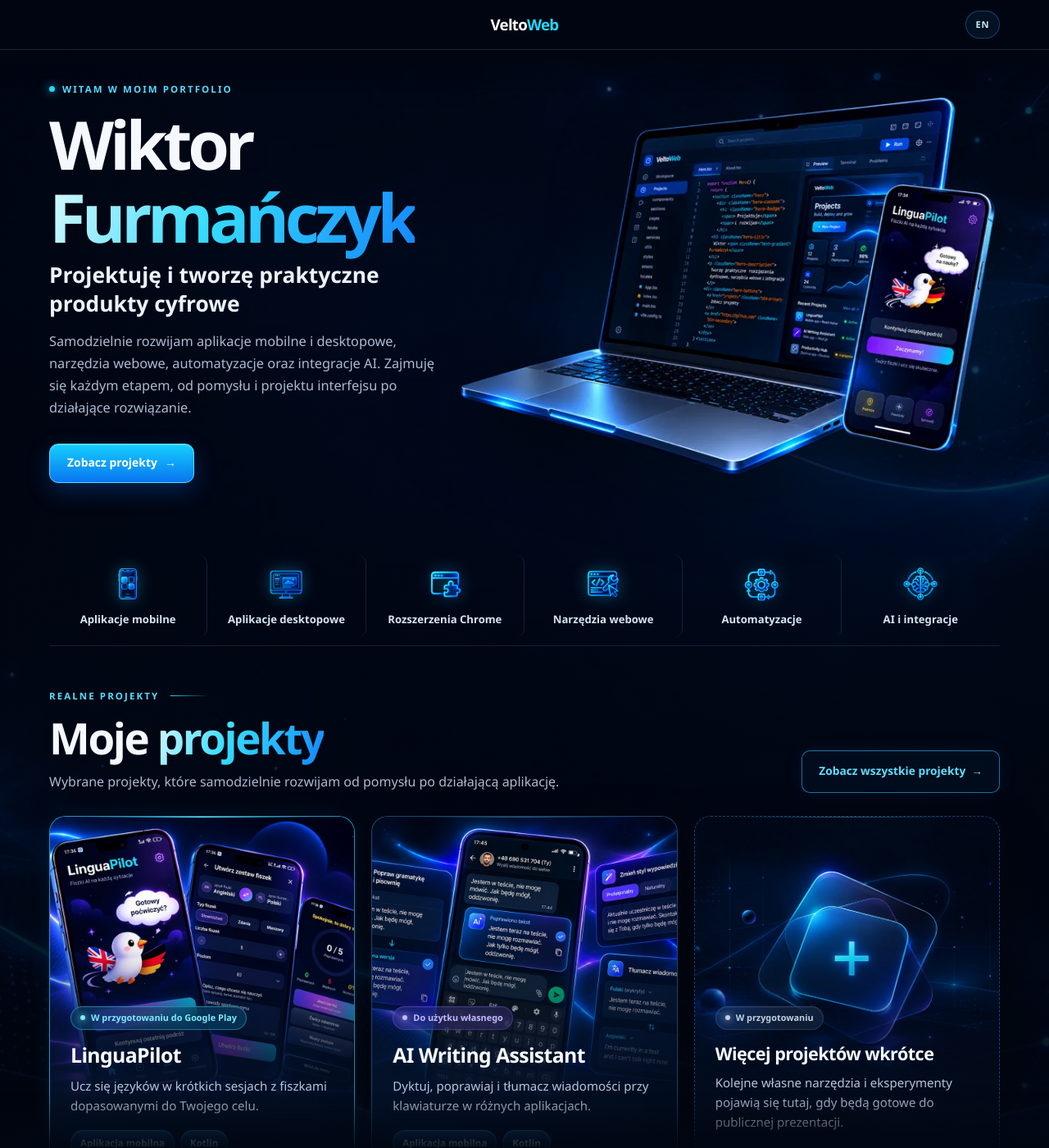
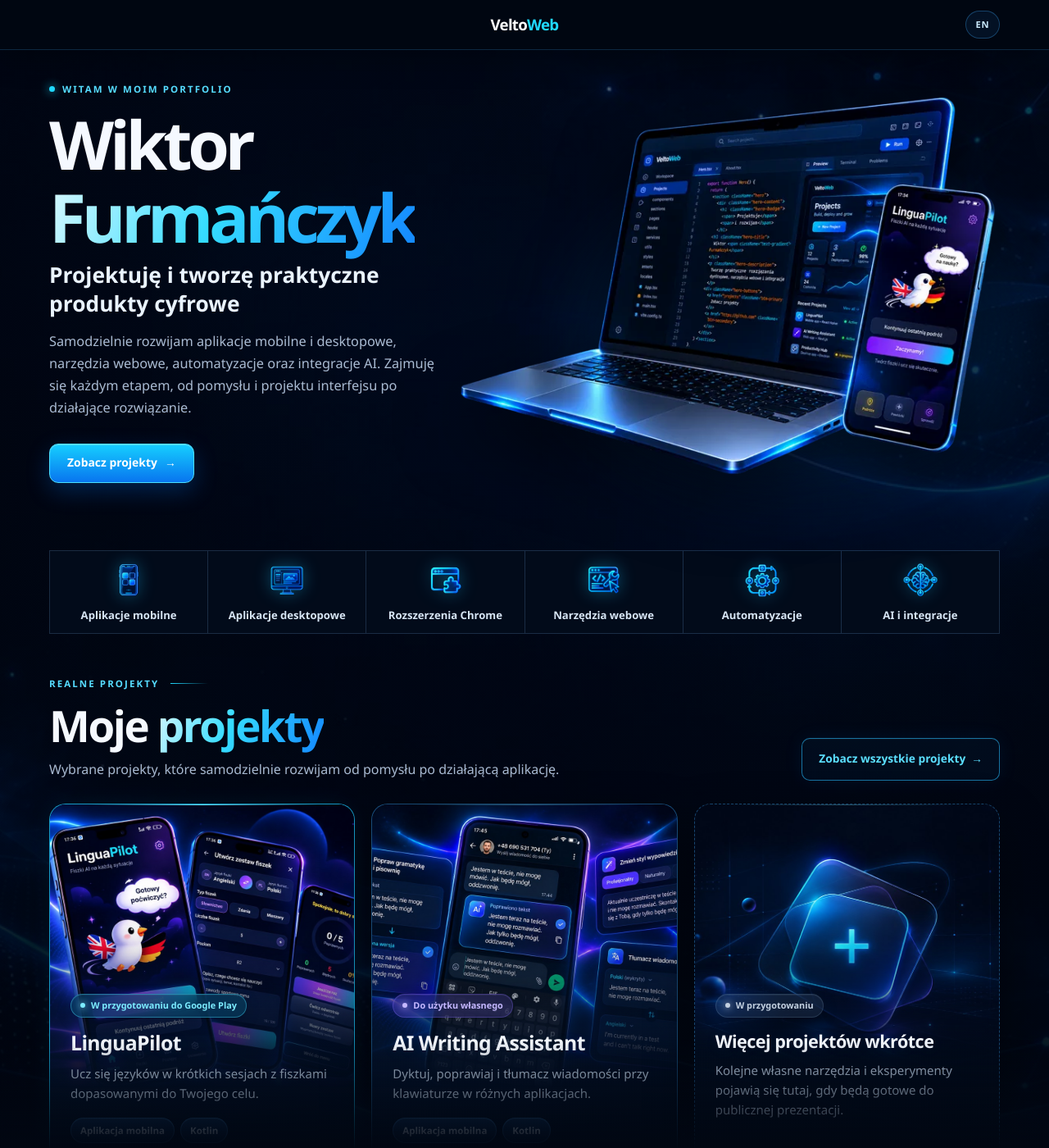
Before and after one commit to wiktor-furmanczyk/wiktor-furmanczyk.github.io, a Jekyll site: the page built from index.md, in a window 1280 px wide and 1400 px high. Shown: the whole window at 82% size. Built offline with Jekyll 4.4.1, drawn with Linux system fonts in a browser that asks for light colours.

Commit message:
style: unify icon grids and deepen scroll fade

```diff
--- a/assets/css/style.scss
+++ b/assets/css/style.scss
@@ -35,8 +35,9 @@ body {
   line-height: 1.65;
 }
 body::before, body::after { position: fixed; z-index: 90; right: 0; left: 0; content: ""; pointer-events: none; }
-body::before { top: 60px; height: 36px; background: linear-gradient(to bottom, rgba(1,7,18,.88), rgba(1,7,18,0)); }
-body::after { bottom: 0; height: 68px; background: linear-gradient(to top, rgba(1,7,18,.92), rgba(1,7,18,0)); }
+body::before { top: 60px; height: 92px; background: linear-gradient(to bottom, rgba(1,7,18,.98), rgba(1,7,18,.78) 24%, rgba(1,7,18,.3) 70%, rgba(1,7,18,0)); opacity: 0; transition: opacity .2s ease; }
+body.is-scrolled::before { opacity: 1; }
+body::after { bottom: 0; height: 132px; background: linear-gradient(to top, rgba(1,7,18,.98), rgba(1,7,18,.78) 24%, rgba(1,7,18,.3) 70%, rgba(1,7,18,0)); }
 
 a { color: inherit; }
 a:focus-visible, button:focus-visible { outline: 3px solid #8bebff; outline-offset: 4px; }
@@ -75,7 +76,7 @@ h3 { margin: 0; font-size: 1.06rem; letter-spacing: -0.025em; }
 .home-page .page-content { display: flex; flex-direction: column; gap: var(--home-section-gap); }
 .home-page { --home-section-gap: clamp(32px, 4vw, 56px); }
 .home-page .hero { padding-bottom: 0; }
-.home-page .expertise-strip { margin-bottom: 0; border-top: 0; }
+.home-page .expertise-strip { margin-bottom: 0; }
 .home-page .projects-section, .home-page .blog-section { padding-block: 0; }
 .home-page .site-footer { margin-top: var(--home-section-gap); }
 .eyebrow, .section-kicker { margin: 0 0 13px; color: #56dcff; font-size: 0.72rem; font-weight: 800; letter-spacing: .18em; text-transform: uppercase; }
@@ -104,14 +105,10 @@ h3 { margin: 0; font-size: 1.06rem; letter-spacing: -0.025em; }
 .hero-art::before { position: absolute; z-index: -1; width: 88%; height: 62%; right: -4%; bottom: 5%; content: ""; background: rgba(0, 137, 255, .2); filter: blur(58px); border-radius: 50%; }
 .hero-art img { width: min(760px, 112%); max-width: none; height: auto; filter: drop-shadow(0 32px 42px rgba(0,0,0,.55)); transform: translateX(-6%); }
 
-.expertise-strip { display: grid; grid-template-columns: repeat(6, minmax(0, 1fr)); margin-bottom: 0; padding: 6px 0 10px; background: transparent; border-bottom: 1px solid var(--border-soft); }
-.expertise-strip div { position: relative; display: grid; min-height: 100px; place-items: center; align-content: center; gap: 8px; padding: 10px 8px; color: #d7e5f4; border-right: 1px solid var(--border-soft); border-radius: 10px; font-size: .82rem; font-weight: 700; text-align: center; transition: color .2s ease, background .2s ease; }
-.expertise-strip div:last-child { border: 0; }
-.expertise-strip div::after { position: absolute; width: 34px; height: 2px; right: 0; bottom: 1px; left: 0; margin: auto; content: ""; background: var(--cyan); border-radius: 2px; box-shadow: 0 0 10px rgba(32,217,255,.5); opacity: 0; transform: scaleX(.4); transition: opacity .2s ease, transform .2s ease; }
-.expertise-strip img { width: 50px; height: 50px; object-fit: contain; filter: drop-shadow(0 0 10px rgba(25,196,255,.34)); transition: filter .2s ease, transform .2s ease; }
-.expertise-strip div:hover { color: #fff; background: linear-gradient(180deg, rgba(12,63,111,.14), transparent); }
-.expertise-strip div:hover::after { opacity: 1; transform: scaleX(1); }
-.expertise-strip div:hover img { filter: drop-shadow(0 0 16px rgba(25,214,255,.62)); transform: translateY(-3px) scale(1.06); }
+.expertise-strip { display: grid; grid-template-columns: repeat(6, minmax(0, 1fr)); margin-bottom: 0; }
+.expertise-strip div { display: grid; min-height: 100px; place-items: center; align-content: center; gap: 8px; padding: 10px 8px; color: #d7e5f4; font-size: .82rem; font-weight: 700; text-align: center; transition: color .2s ease, background .2s ease; }
+.expertise-strip img { width: 50px; height: 50px; object-fit: contain; filter: drop-shadow(0 0 10px rgba(25,196,255,.34)); }
+.expertise-strip div:hover { color: #fff; background: #0a2141; }
 
 .projects-section { padding-block: 56px 0; }
 .projects-section .section-kicker { display: flex; align-items: center; gap: 14px; }
@@ -269,10 +266,11 @@ h3 { margin: 0; font-size: 1.06rem; letter-spacing: -0.025em; }
 .project-tech-heading .section-kicker { margin-bottom: 6px; font-size: .6rem; }
 .project-tech-heading h2 { margin: 0; font-size: 1.12rem; }
 .project-tech-heading > p:last-child { margin: 6px 0 0; color: var(--muted); font-size: .72rem; }
-.project-tech-list { display: grid; grid-template-columns: repeat(4, minmax(0, 1fr)); align-items: stretch; margin: 0; padding: 6px 0 10px; list-style: none; border-bottom: 1px solid var(--border-soft); }
-.project-tech-list li { display: grid; min-height: 100px; place-items: center; align-content: center; gap: 8px; padding: 10px 8px; color: #d9e9fa; border-right: 1px solid var(--border-soft); border-radius: 10px; font-size: .82rem; font-weight: 700; text-align: center; white-space: nowrap; transition: color .2s ease, background .2s ease; }
-.project-tech-list li:last-child { border-right: 0; }
-.project-tech-list li:hover { color: #fff; background: linear-gradient(180deg, rgba(12,63,111,.14), transparent); }
+.project-tech-list { display: grid; grid-template-columns: repeat(4, minmax(0, 1fr)); align-items: stretch; margin: 0; list-style: none; }
+.expertise-strip, .project-tech-list { gap: 1px; padding: 1px; background: rgba(105,160,211,.25); }
+.expertise-strip div, .project-tech-list li { background: #020b1a; }
+.project-tech-list li { display: grid; min-height: 100px; place-items: center; align-content: center; gap: 8px; padding: 10px 8px; color: #d9e9fa; font-size: .82rem; font-weight: 700; text-align: center; white-space: nowrap; transition: color .2s ease, background .2s ease; }
+.project-tech-list li:hover { color: #fff; background: #0a2141; }
 .project-tech-list svg { width: 50px; height: 50px; flex: 0 0 50px; fill: currentColor; filter: drop-shadow(0 3px 8px rgba(0,0,0,.28)); }
 .project-tech-list li:first-child svg { color: #3ddc84; }
 .project-status-bar { display: grid; width: 100%; min-width: 0; grid-template-columns: minmax(0, .7fr) minmax(0, 1.3fr); align-items: center; gap: 24px; padding: 19px 22px; background: linear-gradient(110deg, rgba(4,35,54,.78), rgba(3,13,30,.68)); border: 1px solid rgba(48,151,222,.34); border-radius: 14px; }
@@ -328,8 +326,6 @@ h3 { margin: 0; font-size: 1.06rem; letter-spacing: -0.025em; }
   .lingua-gallery-grid .screen-frame { width: min(100%, 144px); }
   .project-tech-section { grid-template-columns: 1fr; gap: 12px; padding-block: 2px 8px; }
   .project-tech-list { grid-template-columns: repeat(2, minmax(0, 1fr)); }
-  .project-tech-list li:nth-child(2) { border-right: 0; }
-  .project-tech-list li:nth-child(-n+2) { border-bottom: 1px solid var(--border-soft); }
   .project-status-bar { grid-template-columns: minmax(0, 1fr); gap: 9px; padding: 16px; }
   .lingua-project .project-footer-link { margin-bottom: 22px; padding-top: 0; }
 }
@@ -402,7 +398,7 @@ h3 { margin: 0; font-size: 1.06rem; letter-spacing: -0.025em; }
 
 @media (max-width: 980px) {
   .hero { grid-template-columns: minmax(0, 1fr) minmax(340px, .9fr); gap: 28px; }.hero-art { min-height: 360px; }
-  .expertise-strip { grid-template-columns: repeat(3, 1fr); }.expertise-strip div:nth-child(3) { border-right: 0; }.expertise-strip div:nth-child(-n+3) { border-bottom: 1px solid var(--border-soft); }
+  .expertise-strip { grid-template-columns: repeat(3, 1fr); }
   .project-grid { grid-template-columns: 1fr 1fr; }.project-card-upcoming { display: grid; min-height: 360px; grid-column: 1 / -1; grid-template-columns: .8fr 1.2fr; }.project-card-upcoming .upcoming-visual { height: 360px; border-right: 1px solid var(--border-soft); border-bottom: 0; }.project-card-upcoming .project-card-body { justify-content: center; margin-top: 0; padding-top: 24px; }
   .blog-section { min-height: 0; grid-template-areas: "copy" "art" "cta"; grid-template-columns: 1fr; gap: 32px; padding-block: 40px 48px; }.blog-copy { max-width: 720px; justify-self: start; }.blog-art { width: min(680px, 100%); justify-self: center; transform: none; }.blog-cta { justify-self: start; }
   .showcase-project { grid-template-columns: minmax(280px, .82fr) minmax(0, 1.18fr); }.showcase-copy { padding: 30px; }
@@ -415,13 +411,8 @@ h3 { margin: 0; font-size: 1.06rem; letter-spacing: -0.025em; }
 @media (max-width: 760px) {
   html { scroll-padding-top: 5.5rem; }.shell, .section-shell { width: min(calc(100% - 28px), var(--content-width)); }
   .header-inner { min-height: 54px; }
-  .expertise-strip { grid-template-columns: repeat(2, minmax(0, 1fr)); margin-bottom: 0; padding: 0; border-top: 1px solid var(--border-soft); border-bottom: 1px solid var(--border-soft); }
-  .expertise-strip div { min-height: 94px; border: 0; border-right: 1px solid var(--border-soft); border-radius: 0; }
-  .expertise-strip div:nth-child(3) { border-right: 1px solid var(--border-soft); }
-  .expertise-strip div:nth-child(odd) { border-right: 1px solid var(--border-soft); }
-  .expertise-strip div:nth-child(even) { border-right: 0; }
-  .expertise-strip div:nth-child(-n+4) { border-bottom: 1px solid var(--border-soft); }
-  .expertise-strip div:nth-child(n+5) { border-bottom: 0; }
+  .expertise-strip { grid-template-columns: repeat(2, minmax(0, 1fr)); }
+  .expertise-strip div { min-height: 94px; }
   .hero { display: block; min-height: 0; padding-block: 68px 30px; }.hero-copy { max-width: 620px; }.hero-description { font-size: 1rem; }.hero-art { min-height: 340px; overflow: hidden; overflow: clip; margin-top: 0; }.hero-art img { width: min(600px, 100%); transform: none; }
   .project-grid { grid-template-columns: 1fr; }.project-card { min-height: 0; }.project-card-upcoming { display: flex; grid-column: auto; }.project-card-upcoming .upcoming-visual { height: 220px; flex-basis: 220px; border-right: 0; border-bottom: 0; }.project-card-upcoming .project-card-body { margin-top: -72px; padding-top: 0; }.card-link { margin-top: 24px; padding-top: 0; }.section-heading { align-items: flex-start; flex-direction: column; gap: 18px; }
   .projects-desktop-link { display: none; }.projects-section .projects-mobile-link { display: flex; width: 100%; justify-content: center; margin-top: 24px; }
@@ -449,10 +440,6 @@ h3 { margin: 0; font-size: 1.06rem; letter-spacing: -0.025em; }
   .footer-brand, .footer-social { min-height: 44px; }
   .footer-minimal p { color: #b0c2d7; font-size: .88rem; }
   .footer-minimal small { min-height: 44px; display: flex; align-items: center; color: #9aadc4; font-size: .75rem; white-space: normal; }
-  .expertise-strip { gap: 1px; background: rgba(37,104,156,.26); border: 1px solid rgba(37,104,156,.26); }
-  .expertise-strip div, .expertise-strip div:nth-child(odd), .expertise-strip div:nth-child(even),
-  .expertise-strip div:nth-child(3) { border: 0; background: rgba(2,8,23,.92); }
-  .expertise-strip div:nth-child(-n+4), .expertise-strip div:nth-child(n+5) { border-bottom: 0; }
 }
 
 @media (max-width: 480px) {
@@ -485,8 +472,8 @@ h3 { margin: 0; font-size: 1.06rem; letter-spacing: -0.025em; }
 @media (hover: none) { .button:hover { transform: none; } }
 @media (max-width: 760px) {
   .site-background { display: none; }
-  body::before { top: 54px; height: 32px; }
-  body::after { height: 56px; }
+  body::before { top: 54px; height: 76px; }
+  body::after { height: 108px; }
   .hero-art::before, .blog-section::before, .phones-showcase::before, .writing-hero-visual::before { filter: none; }
   .hero-art img, .blog-art, .writing-hero-visual img, .expertise-strip img { filter: none; }
   .status-badge { backdrop-filter: none; }
```
Also changed, not shown: _layouts/default.html (+11 -0 lines).
